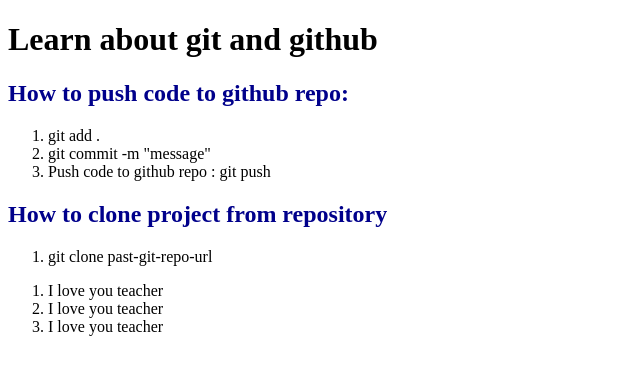
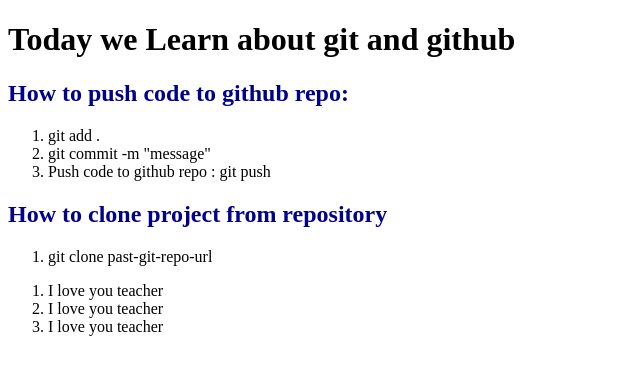
Before and after one commit to sreypheasin/test-repo3, a plain HTML site: page index.html in a window 1280 px wide. Shown: the whole page, without its empty margins (0-640 px from the left). Drawn offline with Linux system fonts and the light colour scheme.

Commit message:
add code

```diff
--- a/index.html
+++ b/index.html
@@ -7,7 +7,7 @@
     <title>test</title>
   </head>
   <body>
-    <h1>Learn about git and github</h1>
+    <h1> Today we Learn about git and github </h1>
     <h2>How to push code to github repo:</h2>
     <ol>
       <li>git add .</li>
```
